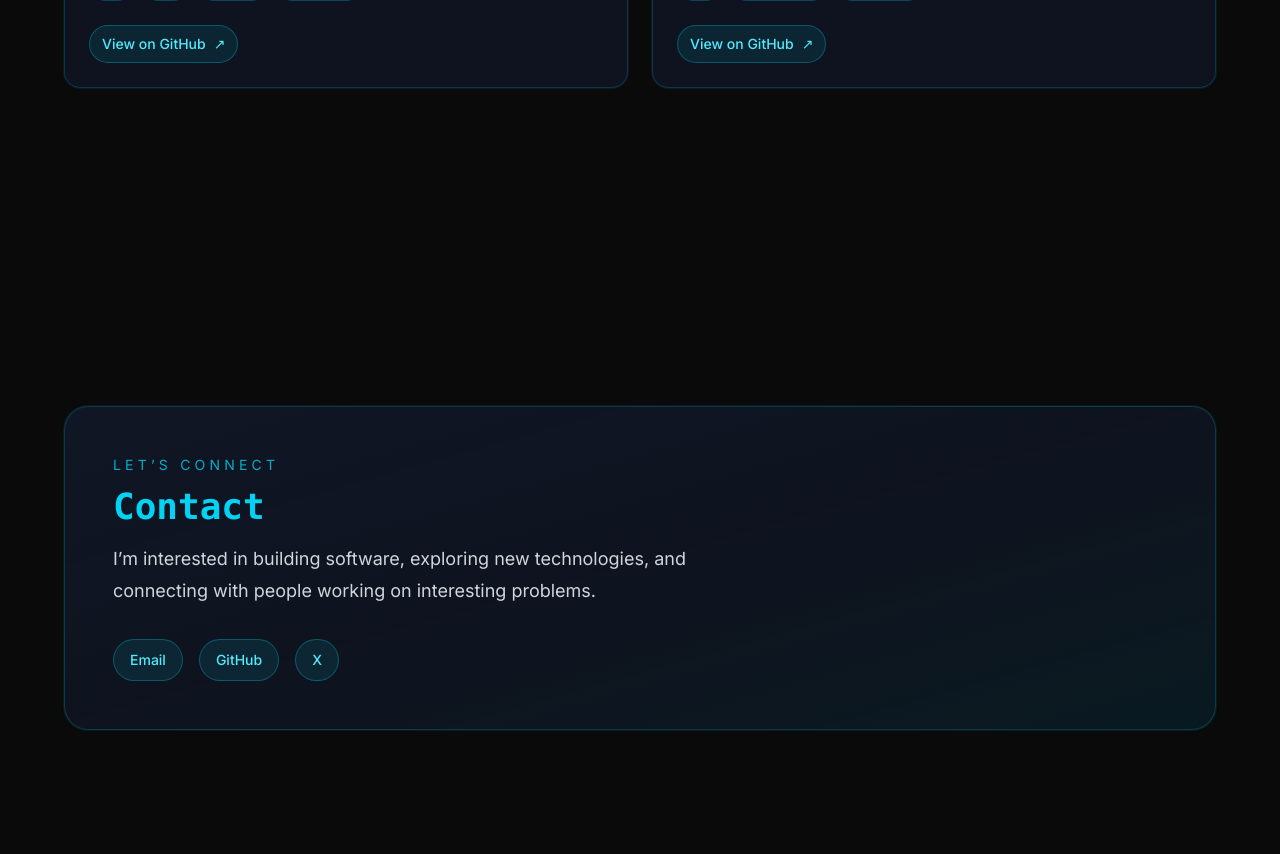
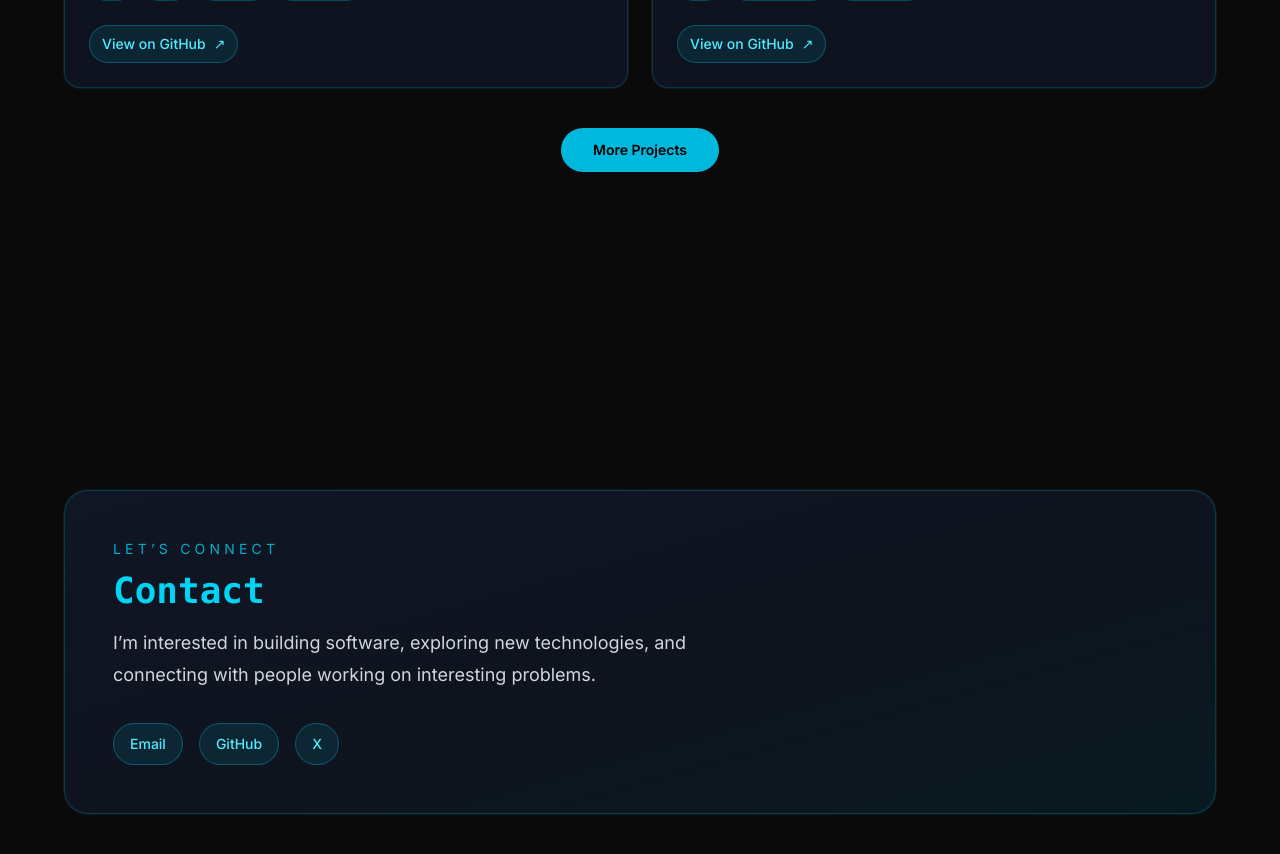
Before and after one commit to dnafolayan/portfolio, a React (Vite) app: page / in a window 1280 px wide. Shown: the part 3100-3954 px from the top of the page. Built offline with nearby package versions, Linux system fonts and the light colour scheme.

Commit message:
add more projects btn for projects page

```diff
--- a/src/sections/Projects.tsx
+++ b/src/sections/Projects.tsx
@@ -34,6 +34,17 @@ function Projects() {
                         ),
                     )}
                 </div>
+
+                <div className="mt-10 flex justify-center">
+                    <a
+                        href="https://github.com/dnafolayan"
+                        target="_blank"
+                        rel="noopener noreferrer"
+                        className="inline-flex items-center justify-center rounded-full bg-cyan-500 px-8 py-3 text-sm font-semibold text-black transition hover:bg-cyan-400 "
+                    >
+                        More Projects
+                    </a>
+                </div>
             </div>
         </section>
     );
```
